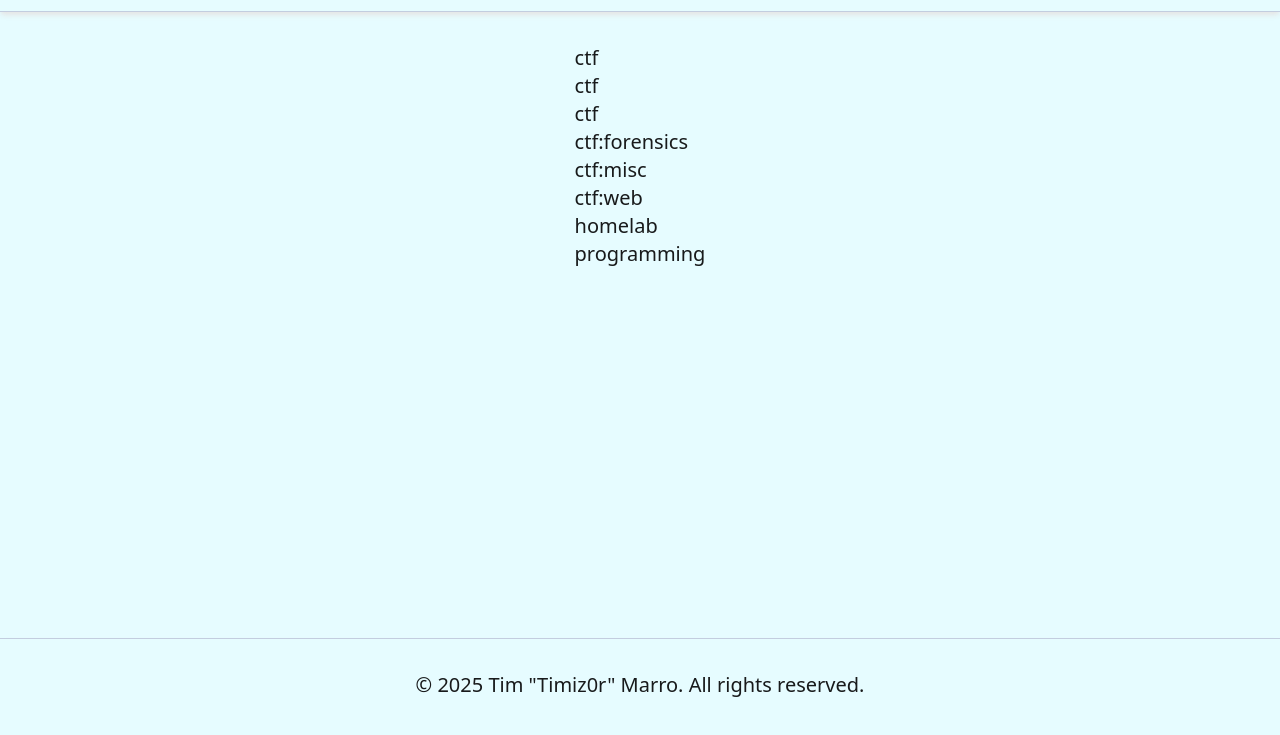
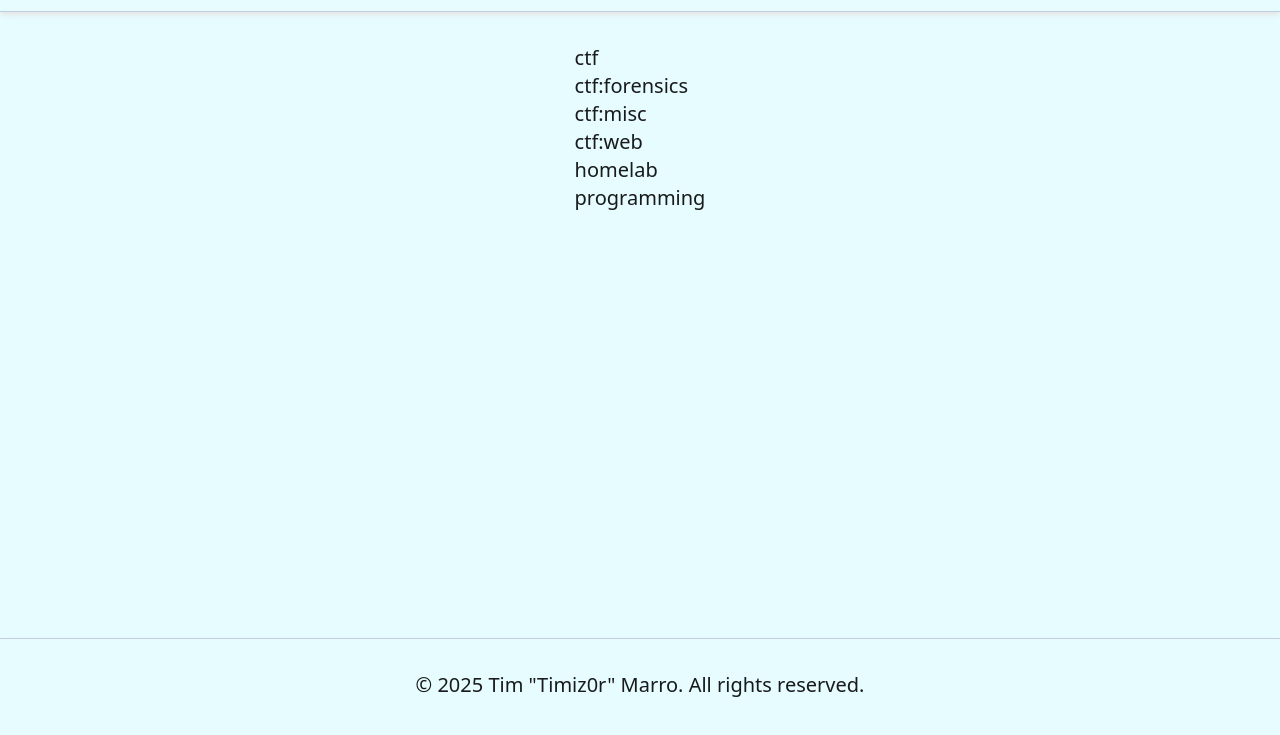
Before and after one commit to Timiz0r/mysite, an Astro site: page /blog/tags in a window 1280 px wide. Shown: the part 53-788 px from the top of the page. Built offline with nearby package versions, Linux system fonts and the light colour scheme; Astro itself is replaced by a stand-in of ours; some packages are replaced by stand-ins of ours; a web font is replaced by a local one.

Commit message:
Dedupe tags

```diff
--- a/src/pages/blog/tags/index.astro
+++ b/src/pages/blog/tags/index.astro
@@ -2,13 +2,14 @@
 import { getCollection } from "astro:content";
 import Layout from "@/layouts/Main.astro";
 
+// TODO: when we eventually have separate import for tags, use that instead of this to get a list of tags.
 const tags = (await getCollection("blog")).flatMap(p => p.data.tags).sort();
 ---
 
 <Layout title="Blog - Tags">
   <ul>
     {
-      tags.map(t => (
+      [...new Set(tags)].map(t => (
         <li><a href={`/blog/tags/${t}`}>{t}</a></li>
       ))
     }
```
